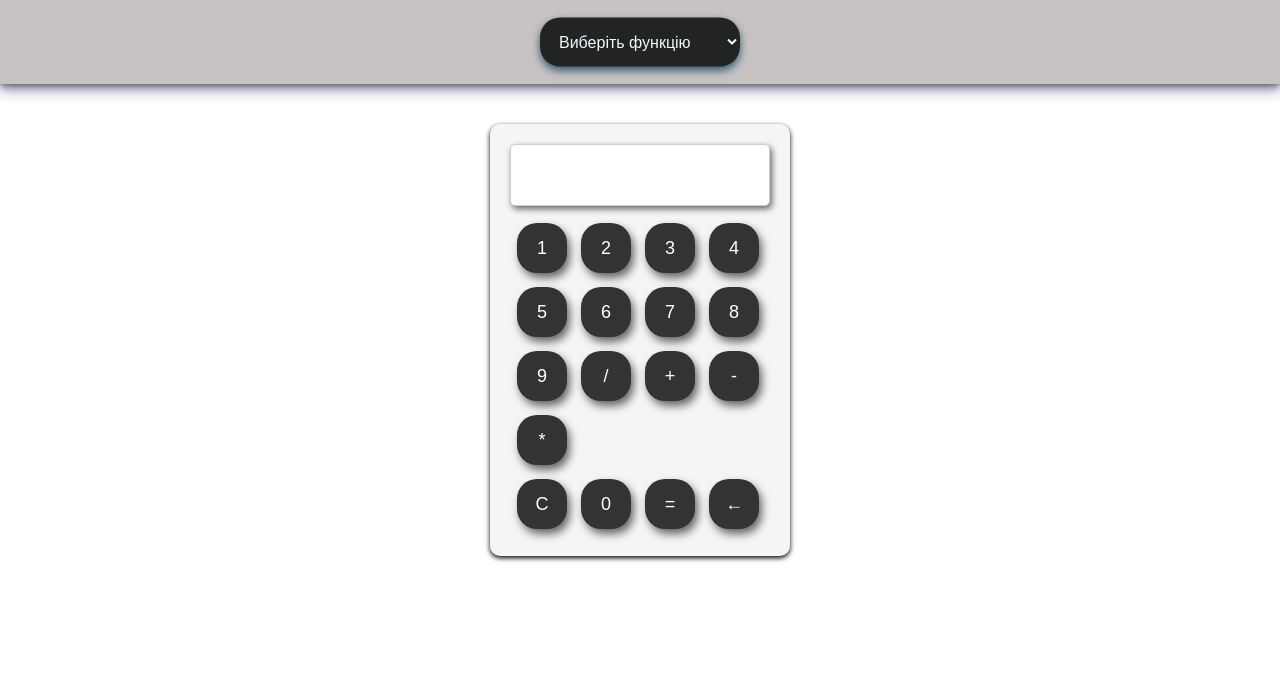
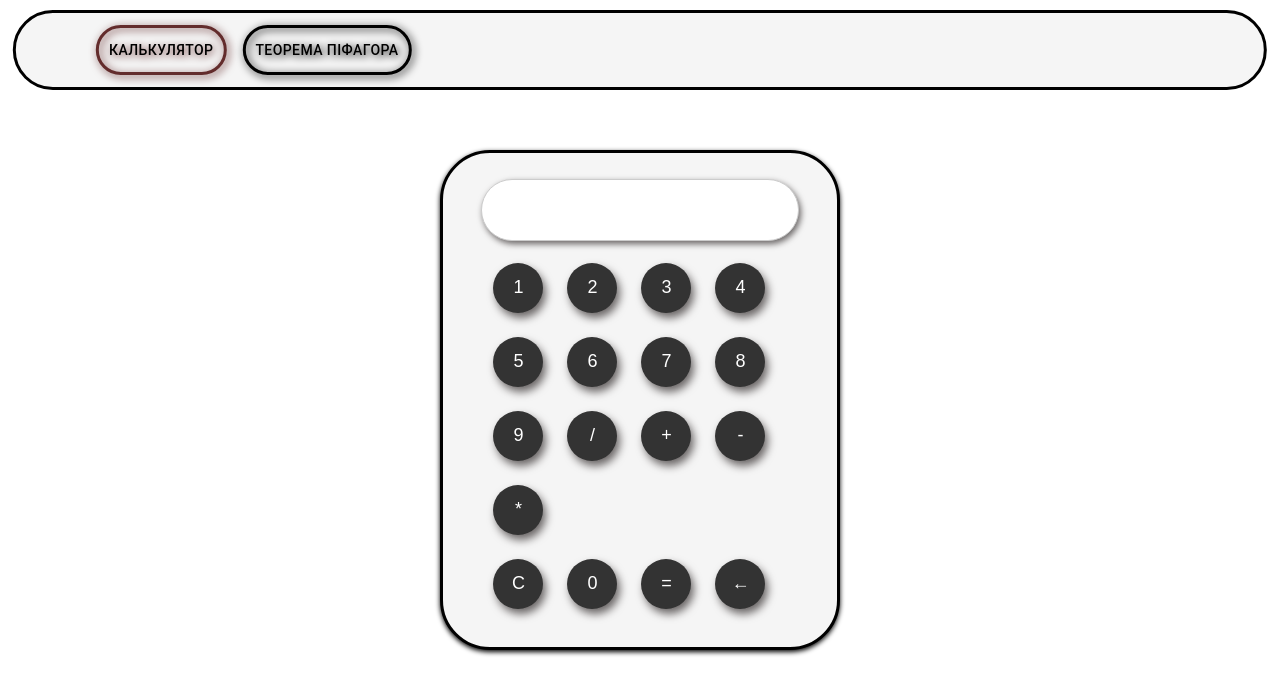
Before and after one commit to Shiro-Kon/FormulaCalculationSite, a React (Create React App) app: page / in a window 1280 px wide. Shown: the top 694 px of the page. Built offline with nearby package versions, Linux system fonts and the light colour scheme.

Commit message:
fix heder and add page Pythagoras

```diff
--- a/public/index.html
+++ b/public/index.html
@@ -8,11 +8,7 @@
       name="description"
       content="Web site created using create-react-app"
     />
-   <style>
-    body{
-      background-color: black;
-    }
-   </style>
+
 
     <title>Обчислення формул</title>
   </head>
--- a/src/App/App.tsx
+++ b/src/App/App.tsx
@@ -1,10 +1,11 @@
-import { Route, Routes } from 'react-router-dom'
-import Home from '../Pages/Home/Home'
-import { Container, CssBaseline, StyledEngineProvider } from '@mui/material'
-import Header from '../Container/Header/Header'
-type Props = {}
+import React from 'react';
+import { BrowserRouter, Route, Routes } from 'react-router-dom';
+import { CssBaseline, Container, StyledEngineProvider } from '@mui/material';
+import Header from '../Container/Header/Header';
+import Home from '../Pages/Home/Home';
+import Pifagor from '../Pages/Pifagor/Pifagor';
 
-const App = (props: Props) => {
+const App: React.FC = () => {
   return (
     <StyledEngineProvider injectFirst>
       <CssBaseline />
@@ -16,10 +17,12 @@ const App = (props: Props) => {
       >
         <Routes>
           <Route path="/" element={<Home />} />
+          <Route path="/pifagor" element={<Pifagor />} />
+
         </Routes>
       </Container>
     </StyledEngineProvider>
-  )
+  );
 }
 
-export default App
+export default App;
--- a/src/Components/Calculator/Calculator.scss
+++ b/src/Components/Calculator/Calculator.scss
@@ -1,17 +1,28 @@
-/* Calculator.scss */
+*{
+  box-sizing: border-box;
+}
 .calculator {
-    background-color: #f5f5f5;
-    border-radius: 10px;
-    width: 300px;
-    margin: 0 auto;
-    padding: 20px;
-    box-shadow: 0 2px 5px rgb(0, 0, 0);
+  background-color: whitesmoke;
+  border: 3px solid black;
+  border-radius: 50px;
+  display: block;
+  position: fixed;
+  width: 400px;
+  height: 500px;
+  top:400px;
+  left: 50%;
+  box-shadow: 0 2px 5px rgb(0, 0, 0);
+  flex-direction: column;
+  flex-wrap: nowrap;
+  align-items: stretch;
+  padding: 2% 3% 2% 3%;
+  transform: translate(-50%, -50%);
   }
 
   .input-window {
     background-color: #fff;
     border: 1px solid #ccc;
-    border-radius: 5px;
+    border-radius: 50px;
     padding: 10px;
     filter: drop-shadow(2px 3px 3px rgb(105, 101, 101));
 
@@ -23,7 +34,7 @@
     font-size: 18px;
     border: none;
     outline: none;
-
+    text-align: center;
   }
 
   .button-grid {
@@ -44,10 +55,10 @@
     background-color: #333;
     width: 50px;
     height: 50px;
-    margin: 7px;
+    margin: 12px;
     color: #fff;
     border: none;
-    border-radius: 20px;
+    border-radius: 50px;
     font-size: 18px;
     filter: drop-shadow(3px 5px 4px rgb(105, 101, 101));
     cursor: pointer;
--- a/src/Components/Calculator/Calculator.tsx
+++ b/src/Components/Calculator/Calculator.tsx
@@ -12,7 +12,6 @@ const Calculator: React.FC = () => {
 
   const calculateResult = () => {
     try {
-      // Use a safer way to evaluate expressions to avoid security risks
       const result = Function(`return (${input})`)();
       setInput(result.toString());
     } catch (error) {
@@ -28,15 +27,14 @@ const Calculator: React.FC = () => {
     setInput((prevInput) => prevInput.slice(0, -1));
   };
 
-  // Listen for keyboard input
   const handleKeyPress = useCallback(
     (event: KeyboardEvent) => {
       if (event.key === 'Enter' || event.key === ' ') {
-        event.preventDefault(); // Prevent the default behavior of the Enter key
+        event.preventDefault();
         if (event.key === ' ') {
-          clearInput(); // Clear input if the "Space" key is pressed
+          clearInput();
         } else {
-          calculateResult(); // Calculate result if the "Enter" key is pressed
+          calculateResult();
         }
       } else if (/^[0-9+\-*/.]/.test(event.key)) {
         handleButtonClick(event.key);
--- a/src/Components/Menu/Menu.tsx
+++ b/src/Components/Menu/Menu.tsx
@@ -1,24 +1,16 @@
-import MenuItem from './MenuItem'
+import React from 'react';
+import MenuItem from './MenuItem';
 
-type Props = {}
+const Menu: React.FC = () => {
+  return (
+    <>
 
-const Menu = (props: Props) => {
-    return (
-        <>
-        <select name="Виберіть функцію" className='select' id="1">
-            <option value="0">Виберіть функцію</option>
-            <option value="1">
-                <MenuItem to="/">Калькулятор</MenuItem>
-            </option>
-            <option value="2"><MenuItem to="/pifagor">Теорема Піфагора</MenuItem></option>
-            <option value="3"></option>
-            <option value="4"></option>
-            <option value="5"></option>
-        </select>
+          <MenuItem to="/">Калькулятор</MenuItem>
 
+          <MenuItem to="/pifagor">Теорема Піфагора</MenuItem>
 
-        </>
-    )
+    </>
+  )
 }
 
-export default Menu
+export default Menu;
--- a/src/Components/Menu/MenuItem.scss
+++ b/src/Components/Menu/MenuItem.scss
@@ -1,23 +1,22 @@
+*{
+    box-sizing: border-box;
+}
 .menu-item {
     text-decoration: none;
+    color: black;
+    border-radius: 50px;
+    border: 3px solid black;
+    padding: 10px;
+    filter: drop-shadow(2px 2px 4px black);
+
+
 }
 .menu-item-active {
     text-decoration: none;
+    color: black;
+    border-radius: 50px;
+    border: 3px solid rgb(99, 44, 44);
+    padding: 10px;
+    filter: drop-shadow(2px 2px 4px rgb(99, 44, 44));
+
 }
-.select {
-    display: flex;
-    position: fixed;
-    background-color: rgb(34, 36, 35);
-    left: 50%;
-    width: 200px;
-    padding: 15px;
-    border-radius: 20px;
-    border: none;
-    outline: none;
-    color: aliceblue;
-    transform: translate(-50%, -50%);
-    filter: drop-shadow(0px 4px 4px rgb(48, 87, 110));
-    font-size: 16px;
-    font-family: Arial, Helvetica, sans-serif;
-    transition: transform 0.2s ease, box-shadow 0.2s ease, background-color 0.2s ease;
-}
--- /dev/null
+++ b/src/Components/PythagoreanTheorem/Pythagoras.scss
@@ -0,0 +1,10 @@
+*{
+    box-sizing: border-box;
+}
+
+.box{
+   display: block;
+   position: fixed;
+   top: 100px;
+
+}
--- /dev/null
+++ b/src/Components/PythagoreanTheorem/Pythagoras.tsx
@@ -0,0 +1,10 @@
+import './Pythagoras.scss'
+type Props = {}
+
+const Pythagoras = (props: Props) => {
+  return (
+    <div className='box'>Pythagoras</div>
+  )
+}
+
+export default Pythagoras
--- a/src/Container/Header/Header.scss
+++ b/src/Container/Header/Header.scss
@@ -1,14 +1,13 @@
 .bar-header {
+    background-color: whitesmoke;
+    border: 3px solid black;
+    border-radius: 50px;
+    display: flex;
+    position: fixed;
+    width: 98%;
+    padding: 5px;
+    top: 50px;
+    left: 50%;
+    transform: translate(-50%, -50%);
 
-    background-color: #c8c3c3;
-    color: #fff;
-    padding: 10px;
-    text-align: center;
-    filter: drop-shadow(0px 4px 7px rgb(137, 137, 170));
 }
-.menu{
-   display: flex;
-   position: fixed;
-   left: 50%;
-   transform: translate(-50%, -50%);
-}
--- a/src/Container/Header/Header.tsx
+++ b/src/Container/Header/Header.tsx
@@ -9,14 +9,13 @@ type Props = {}
 
 const Header = (props: Props) => {
     return (
-        <AppBar position="static" className="bar-header">
+        <header  className="bar-header">
             <Container>
                 <Toolbar className="toolbar">
                     <div className="menu"><Menu /></div>
-
                 </Toolbar>
             </Container>
-        </AppBar>
+        </header>
     )
 }
 
--- /dev/null
+++ b/src/Pages/Pifagor/Pifagor.tsx
@@ -0,0 +1,11 @@
+import Pythagoras from "../../Components/PythagoreanTheorem/Pythagoras"
+
+type Props = {}
+
+const Pifagor = (props: Props) => {
+  return (
+    <Pythagoras />
+  )
+}
+
+export default Pifagor
--- a/src/index.tsx
+++ b/src/index.tsx
@@ -1,20 +1,15 @@
 import React from 'react';
-import ReactDOM from 'react-dom/client';
+import ReactDOM from 'react-dom';
+import { BrowserRouter } from 'react-router-dom';
 import App from './App/App';
-import { BrowserRouter } from 'react-router-dom';
 import './index.scss'
-const root = ReactDOM.createRoot(
-  document.getElementById('root') as HTMLElement
+const root = document.getElementById('root') as HTMLElement;
+
+ReactDOM.render(
+  <React.StrictMode>
+    <BrowserRouter>
+      <App />
+    </BrowserRouter>
+  </React.StrictMode>,
+  root
 );
-root.render(
-
-  <React.StrictMode>
-      <BrowserRouter>
-
-      <App />
-
-
-      </BrowserRouter>
-</React.StrictMode>
-
-);
```
Lines whose indentation alone changed are shown as unchanged.
